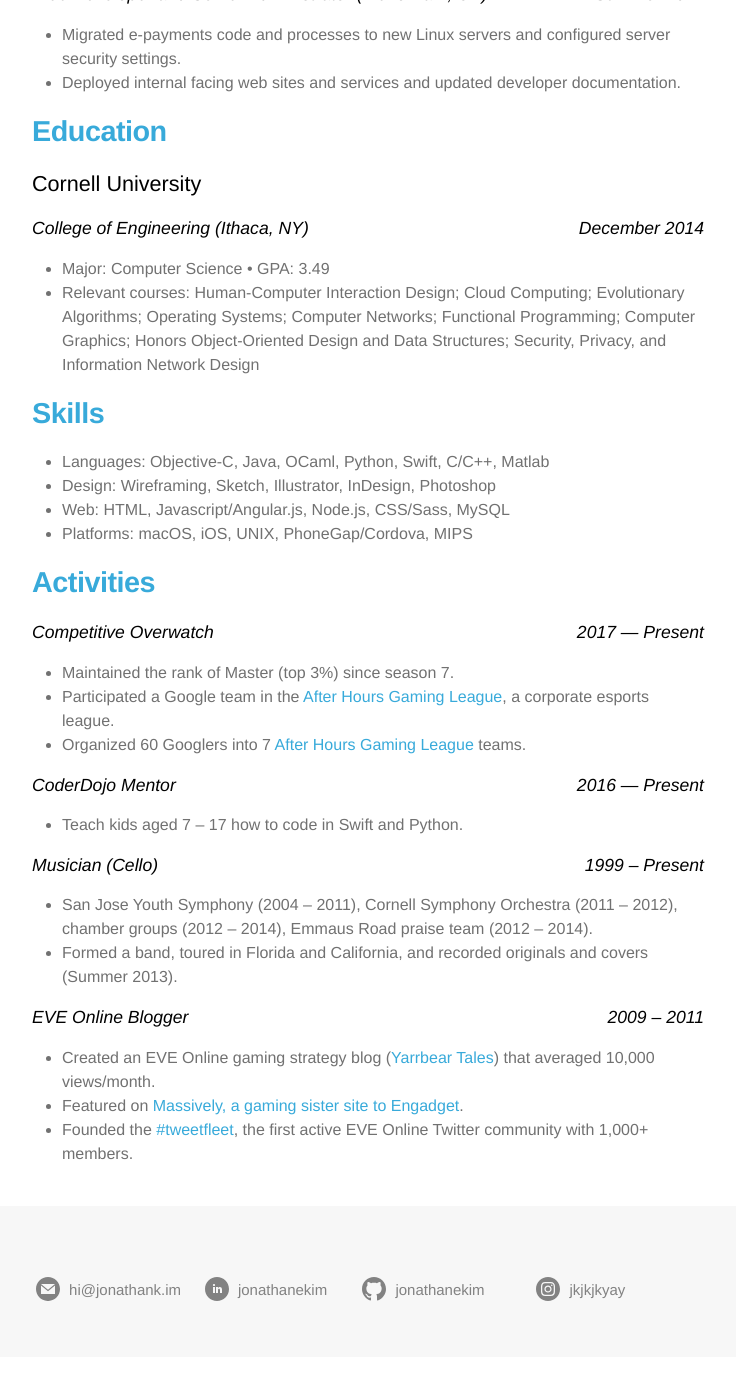
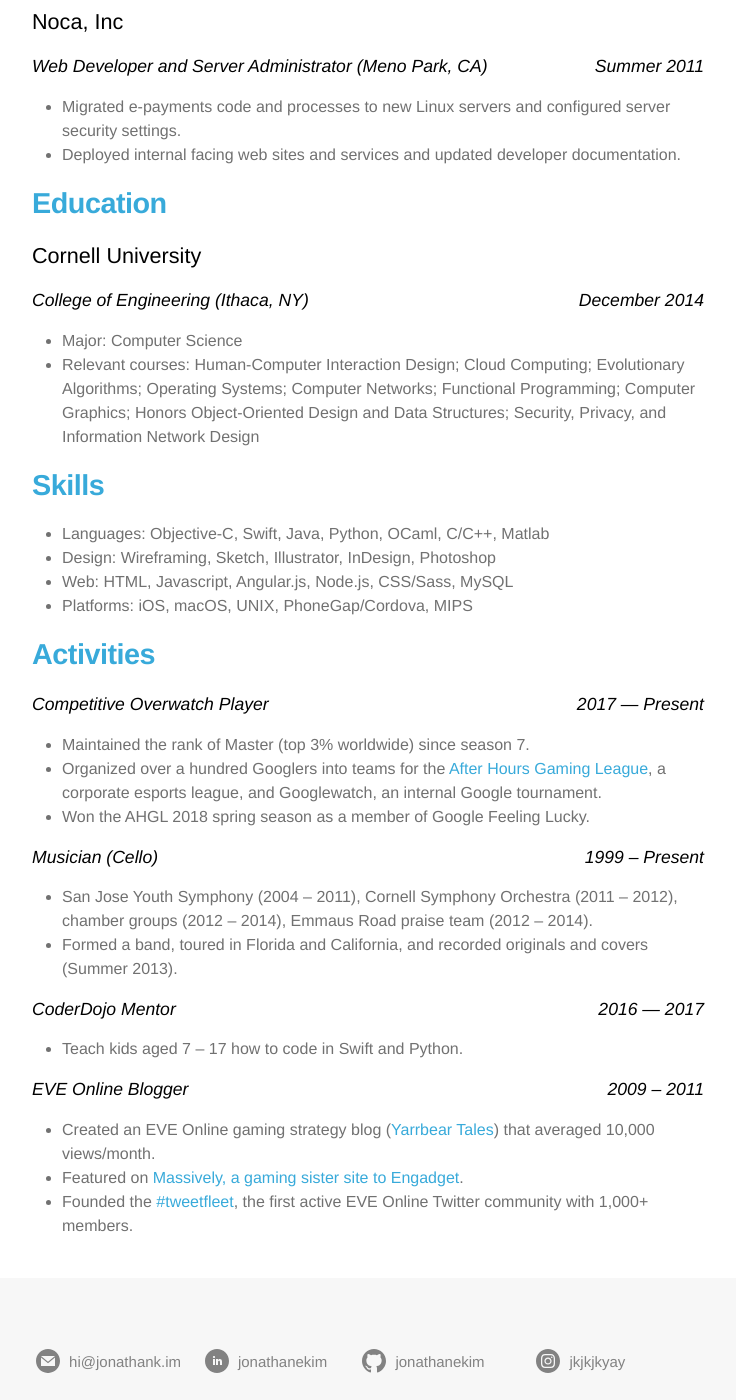
Before and after one commit to jonathanekim/jonathanekim.github.io, a Jekyll site: the page built from resume/resume_raw.md, in a window 1280 px wide and 1400 px high, scrolled down 2896 px. Shown: the whole window, without its empty margins (272-1008 px from the left). Built offline with Jekyll 4.4.1, drawn with Linux system fonts in a browser that asks for light colours; our own code applies the rules of GitHub Pages for plain Markdown files; before the commit the page ends 4253 px from its top, so only the background shows below that; some of the changed text lies outside the part shown.

Commit message:
Update resume

```diff
--- a/resume/resume_raw.md
+++ b/resume/resume_raw.md
@@ -11,7 +11,9 @@
 {% assign portfolio_selfie_stickers = site.portfolio | where: "permalink", "/portfolio/2017/10/09/selfie-stickers/" | first %}
 {% include portfolio-card.html portfolio=portfolio_selfie_stickers %}
 
-* Finding newer and more expressive ways to communicate.
+* Improved stability and polish of Hangouts Chat for iOS.
+* Created a library used by Allo and GBoard that generates a sticker pack from a user's selfie using ML.
+* Added innovative ways to edit and collage images in Allo iOS.
 
 ### Apple, Inc
 
@@ -105,31 +107,25 @@
 <h4 class="float-right">December 2014</h4>
 <div class="float-clear"></div>
 
-* Major: Computer Science • GPA: 3.49
+* Major: Computer Science
 * Relevant courses: Human-Computer Interaction Design; Cloud Computing; Evolutionary Algorithms; Operating Systems; Computer Networks; Functional Programming; Computer Graphics; Honors Object-Oriented Design and Data Structures; Security, Privacy, and Information Network Design
 
 ## Skills
 
-* Languages: Objective-C, Java, OCaml, Python, Swift, C/C++, Matlab
+* Languages: Objective-C, Swift, Java, Python, OCaml, C/C++, Matlab
 * Design: Wireframing, Sketch, Illustrator, InDesign, Photoshop
-* Web: HTML, Javascript/Angular.js, Node.js, CSS/Sass, MySQL
-* Platforms: macOS, iOS, UNIX, PhoneGap/Cordova, MIPS
+* Web: HTML, Javascript, Angular.js, Node.js, CSS/Sass, MySQL
+* Platforms: iOS, macOS, UNIX, PhoneGap/Cordova, MIPS
 
 ## Activities
 
-<h4 class="float-left">Competitive Overwatch</h4>
+<h4 class="float-left">Competitive Overwatch Player</h4>
 <h4 class="float-right">2017 — Present</h4>
 <div class="float-clear"></div>
 
-* Maintained the rank of Master (top 3%) since season 7.
-* Participated a Google team in the [After Hours Gaming League](https://www.afterhoursgaming.tv), a corporate esports league.
-* Organized 60 Googlers into 7 [After Hours Gaming League](https://www.afterhoursgaming.tv) teams.
-
-<h4 class="float-left">CoderDojo Mentor</h4>
-<h4 class="float-right">2016 — Present</h4>
-<div class="float-clear"></div>
-
-* Teach kids aged 7 – ­17 how to code in Swift and Python.
+* Maintained the rank of Master (top 3% worldwide) since season 7.
+* Organized over a hundred Googlers into teams for the [After Hours Gaming League](https://www.afterhoursgaming.tv), a corporate esports league, and Googlewatch, an internal Google tournament.
+* Won the AHGL 2018 spring season as a member of Google Feeling Lucky.
 
 <h4 class="float-left">Musician (Cello)</h4>
 <h4 class="float-right">1999 – Present</h4>
@@ -138,6 +134,12 @@
 * San Jose Youth Symphony (2004 – 2011), Cornell Symphony Orchestra (2011 – 2012), chamber groups (2012 – 2014), Emmaus Road praise team (2012 – 2014).
 * Formed a band, toured in Florida and California, and recorded originals and covers (Summer 2013).
 
+<h4 class="float-left">CoderDojo Mentor</h4>
+<h4 class="float-right">2016 — 2017</h4>
+<div class="float-clear"></div>
+
+* Teach kids aged 7 – 17 how to code in Swift and Python.
+
 <h4 class="float-left">EVE Online Blogger</h4>
 <h4 class="float-right">2009 – 2011</h4>
 <div class="float-clear"></div>
```
